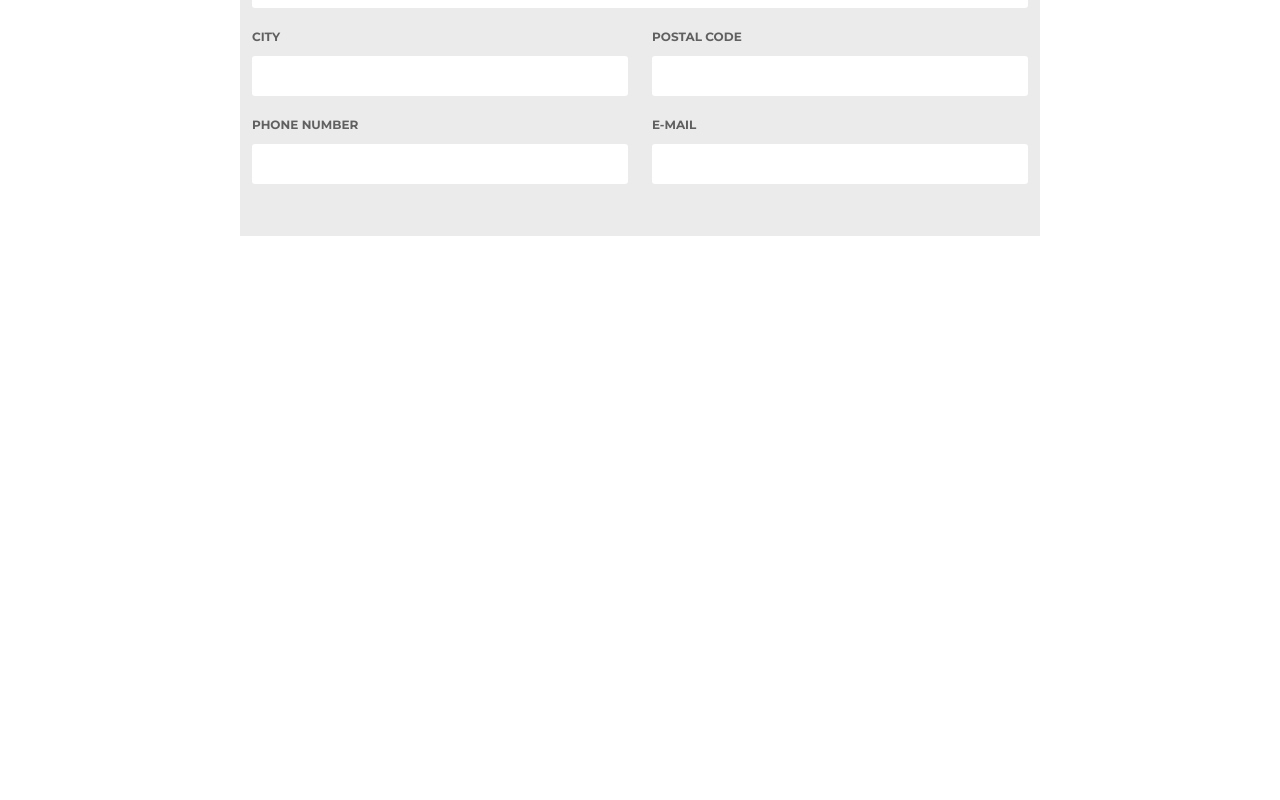
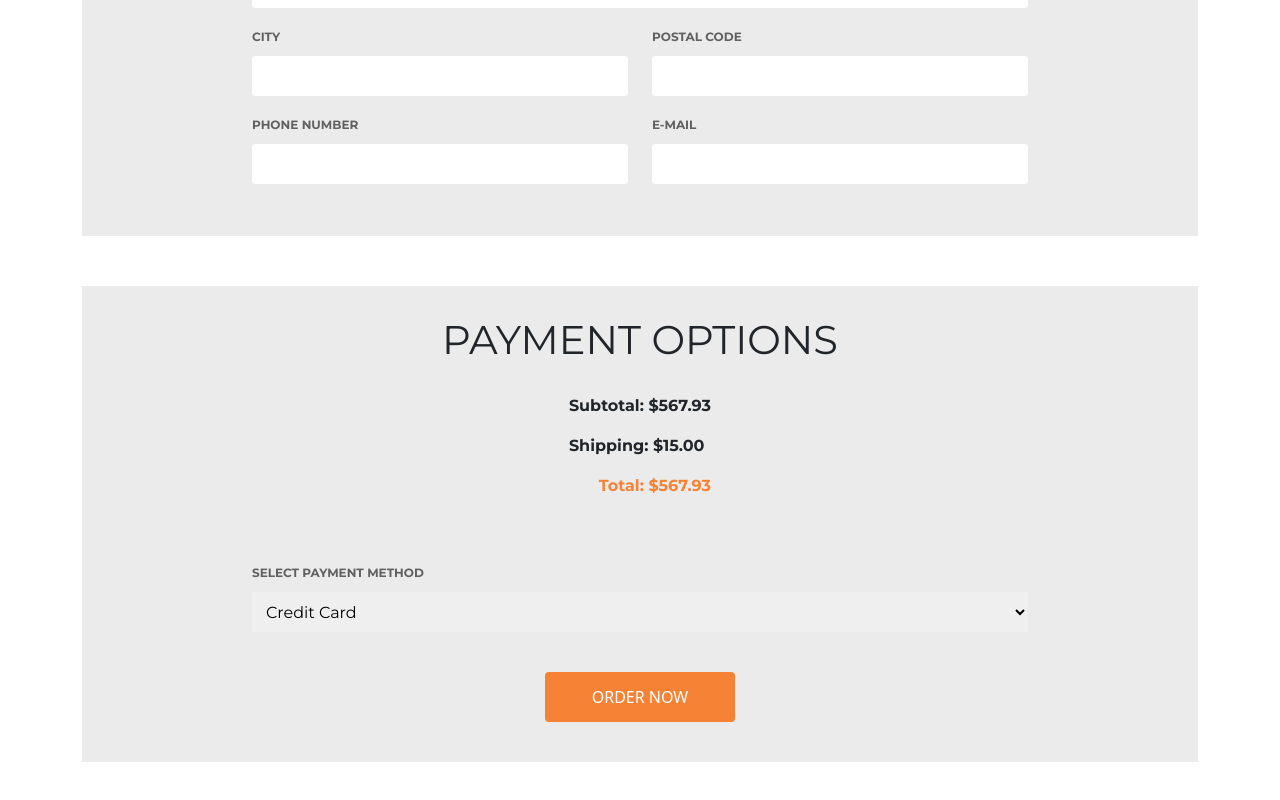
Before and after one commit to mARC3L87/ecommerce, a React (Create React App) app: page /shoppingcart in a window 1280 px wide. Shown: the part 2137-2937 px from the top of the page. Before the commit the page ends 2423 px from the top, so only its background shows below. Built offline with nearby package versions, Linux system fonts and the light colour scheme.

Commit message:
Add payment component.

```diff
--- /dev/null
+++ b/src/components/Payment/Payment.js
@@ -0,0 +1,26 @@
+import React from 'react';
+import './Payment.scss';
+
+const Payment = () => {
+  return (
+    <div className='payment-container'>
+      <h1>PAYMENT OPTIONS</h1>
+      <div className='subtotal-box'>
+        <p>Subtotal: $567.93</p>
+        <p>Shipping: $15.00</p>
+        <p>Total: $567.93</p>
+      </div>
+      <div className='payment-box'>
+        <label htmlFor='payment-method'>SELECT PAYMENT METHOD</label>
+        <select id='payment-method'>
+          <option value='credit'>Credit Card</option>
+          <option value='debit'>Debit Card</option>
+          <option value='transfer'>Bank Transfer</option>
+        </select>
+        <button className='btn btn-order'>ORDER NOW</button>
+      </div>
+    </div>
+  );
+};
+
+export default Payment;
--- /dev/null
+++ b/src/components/Payment/Payment.scss
@@ -0,0 +1,51 @@
+@import '../../styles/settings.scss';
+.payment-container {
+  display: flex;
+  flex-direction: column;
+  align-items: center;
+  max-width: 800px;
+  margin: 50px auto;
+  h1 {
+    margin: 30px 0;
+  }
+  .subtotal-box {
+    p {
+      font-family: $text-font;
+      font-weight: bold;
+    }
+    & :nth-child(3) {
+      color: $orange;
+      text-align: end;
+    }
+  }
+  .payment-box {
+    display: flex;
+    flex-direction: column;
+    margin: 50px 0 0;
+    width: 100%;
+    padding: 0 12px;
+
+    label {
+      font-family: $text-font;
+      font-weight: bold;
+      font-size: 12px;
+      color: $light-dark;
+    }
+    select {
+      height: 40px;
+      margin: 10px 0 0;
+      outline: none;
+      border: none;
+      font-family: $text-font;
+      padding: 0 0 0 10px;
+      border-radius: 3px;
+    }
+    .btn-order {
+      background-color: $orange;
+      margin: 40px auto;
+      height: 50px;
+      width: 190px;
+      color: $light;
+    }
+  }
+}
--- a/src/components/Shipping/Shipping.scss
+++ b/src/components/Shipping/Shipping.scss
@@ -2,7 +2,6 @@
 .shipping-container {
   max-width: 800px;
   margin: 50px auto;
-  background-color: $grey;
   height: 600px;
   h1 {
     margin: 30px 0;
--- /dev/null
+++ b/src/components/ShippingWrapper/ShippingWrapper.js
@@ -0,0 +1,8 @@
+import React from 'react';
+import './ShippingWrapper.scss';
+
+const ShippingWrapper = ({ children }) => {
+  return <div className='shipping-wrapper'>{children}</div>;
+};
+
+export default ShippingWrapper;
--- /dev/null
+++ b/src/components/ShippingWrapper/ShippingWrapper.scss
@@ -0,0 +1,4 @@
+@import '../../styles/settings.scss';
+.shipping-wrapper {
+  background-color: $grey;
+}
--- a/src/components/ShoppingCart/ShoppingCart.js
+++ b/src/components/ShoppingCart/ShoppingCart.js
@@ -2,7 +2,9 @@ import React from 'react';
 import { connect } from 'react-redux';
 import './ShoppingCart.scss';
 import ShoppingItem from '../ShoppingItem/ShoppingItem';
+import ShippingWrapper from '../ShippingWrapper/ShippingWrapper';
 import Shipping from '../Shipping/Shipping';
+import Payment from '../Payment/Payment';
 import Row from 'react-bootstrap/Row';
 import Container from 'react-bootstrap/Container';
 import Col from 'react-bootstrap/Col';
@@ -35,7 +37,12 @@ const ShoppingCart = ({ products }) => {
             return <ShoppingItem key={product.id} product={product} />;
           })}
         </Row>
-        <Shipping />
+        <ShippingWrapper>
+          <Shipping />
+        </ShippingWrapper>
+        <ShippingWrapper>
+          <Payment />
+        </ShippingWrapper>
       </Container>
     </div>
   );
```
